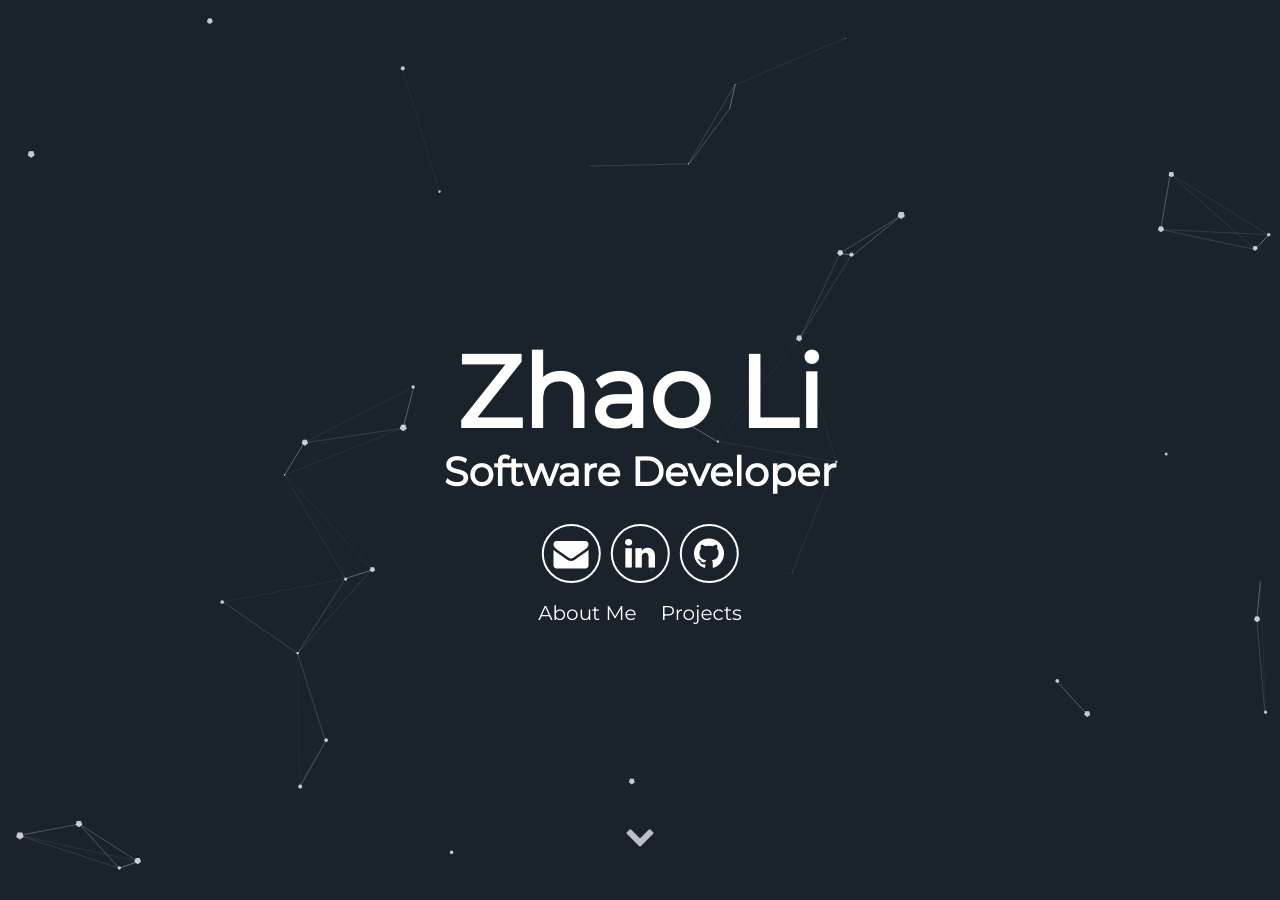
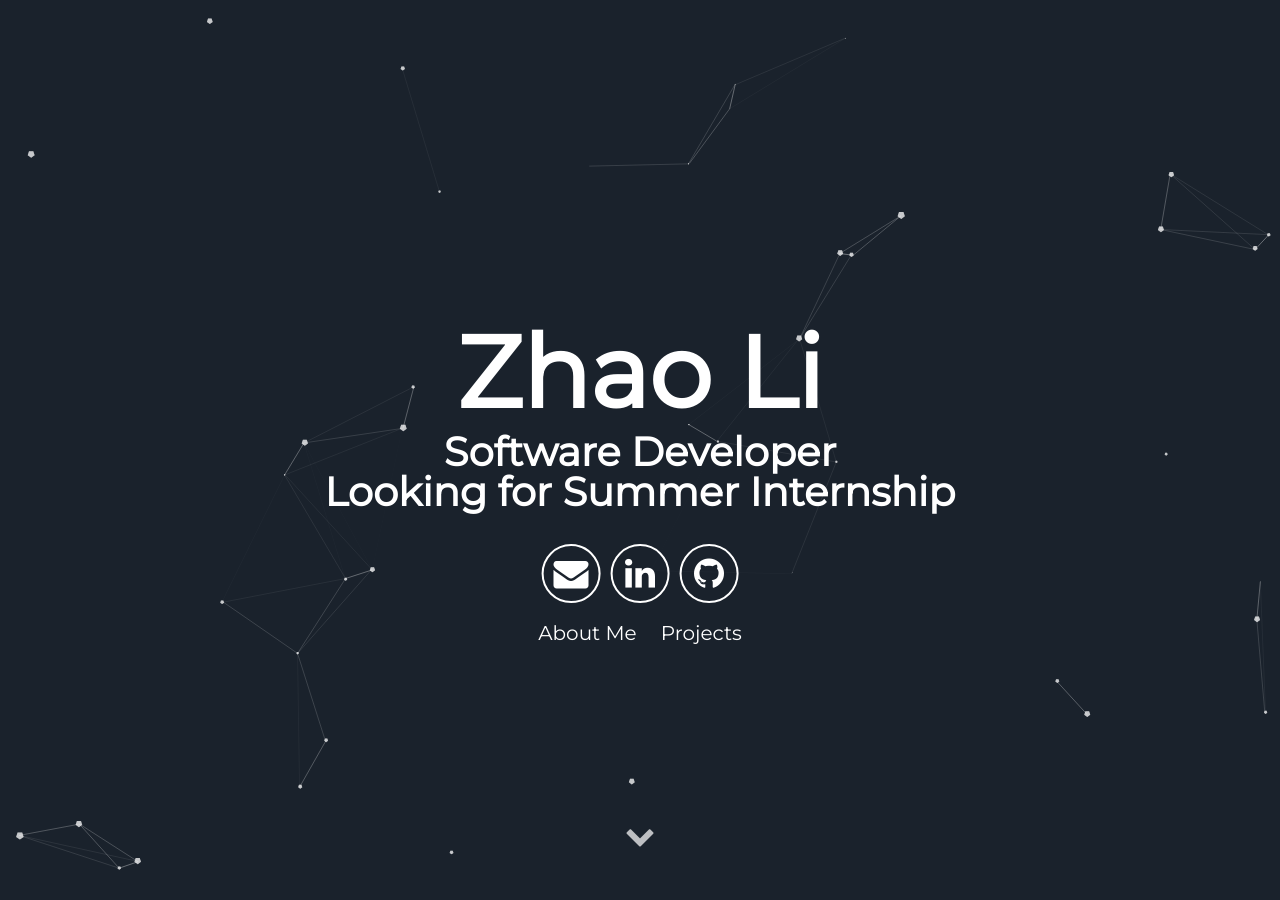
Before and after one commit to hl1028/hl1028.github.io, a Jekyll site: the page built from index.html, in a window 1280 px wide and 900 px high. Built offline with Jekyll 4.4.1, drawn with Linux system fonts in a browser that asks for light colours.

Commit message:
Update _config.yml

```diff
--- a/_config.yml
+++ b/_config.yml
@@ -1,5 +1,5 @@
 # Site settings
-title: Zhao Li's Github Page
+title: Zhao Li's Page
 description: A blog about Zhao Li
 # baseurl: "/particle" # the subpath of your site, e.g. /blog
 url: "hl1028.github.io" # the base hostname & protocol for your site e.g. http://willianjusten.com.br
@@ -7,7 +7,7 @@ url: "hl1028.github.io" # the base hostname & protocol for your site e.g. http:/
 # User settings
 username: Zhao Li
 user_description: First year graduate student at University of Pennsylvania, studying computer science in the program Master of Computer and Information Technology. Embrace all opportunities from tech companies and tech-related positions at finance companies especially software development engineer internship. Feel free to contact me through harry28@seas.upenn.edu
-user_title: Software Developer
+user_title: Software Developer<br>Looking for Summer Internship
 email: harry28@seas.upenn.edu
 #twitter_username: lorem_ipsum
 github_username:  hl1028
```
